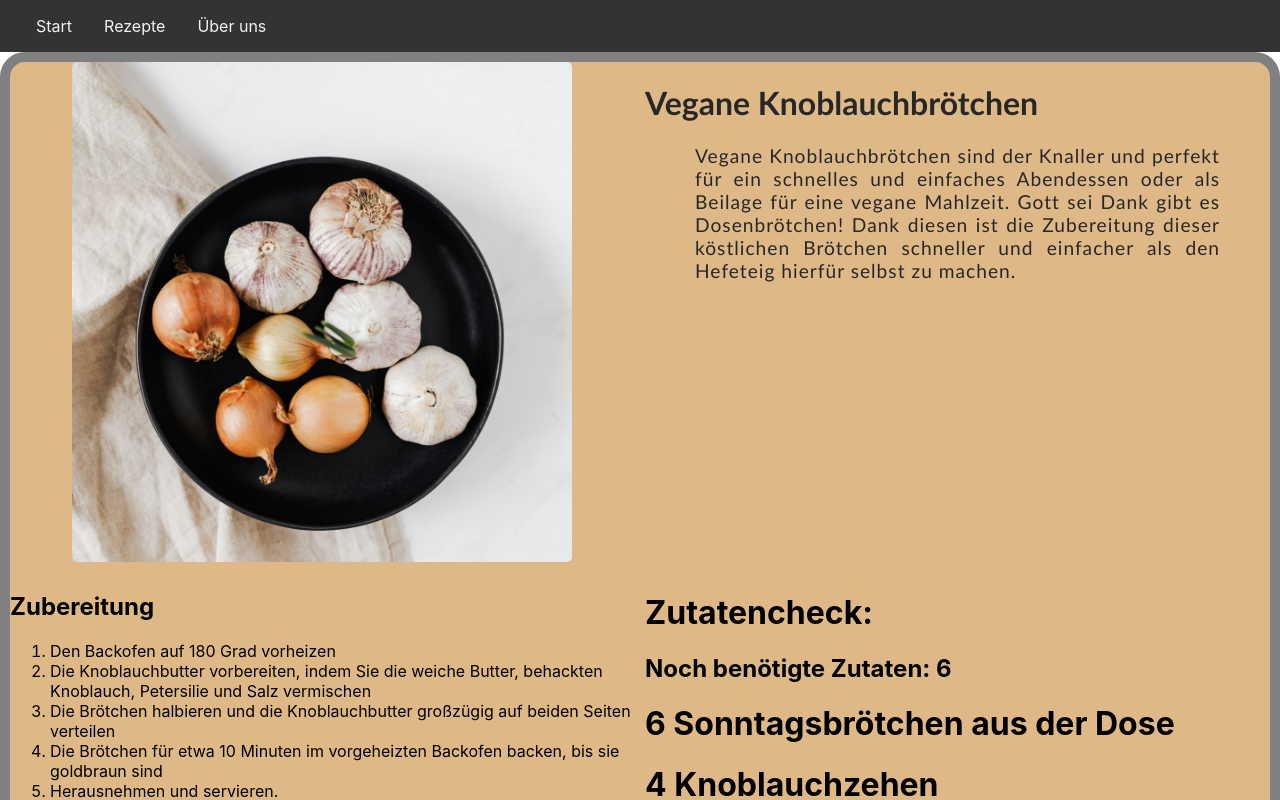
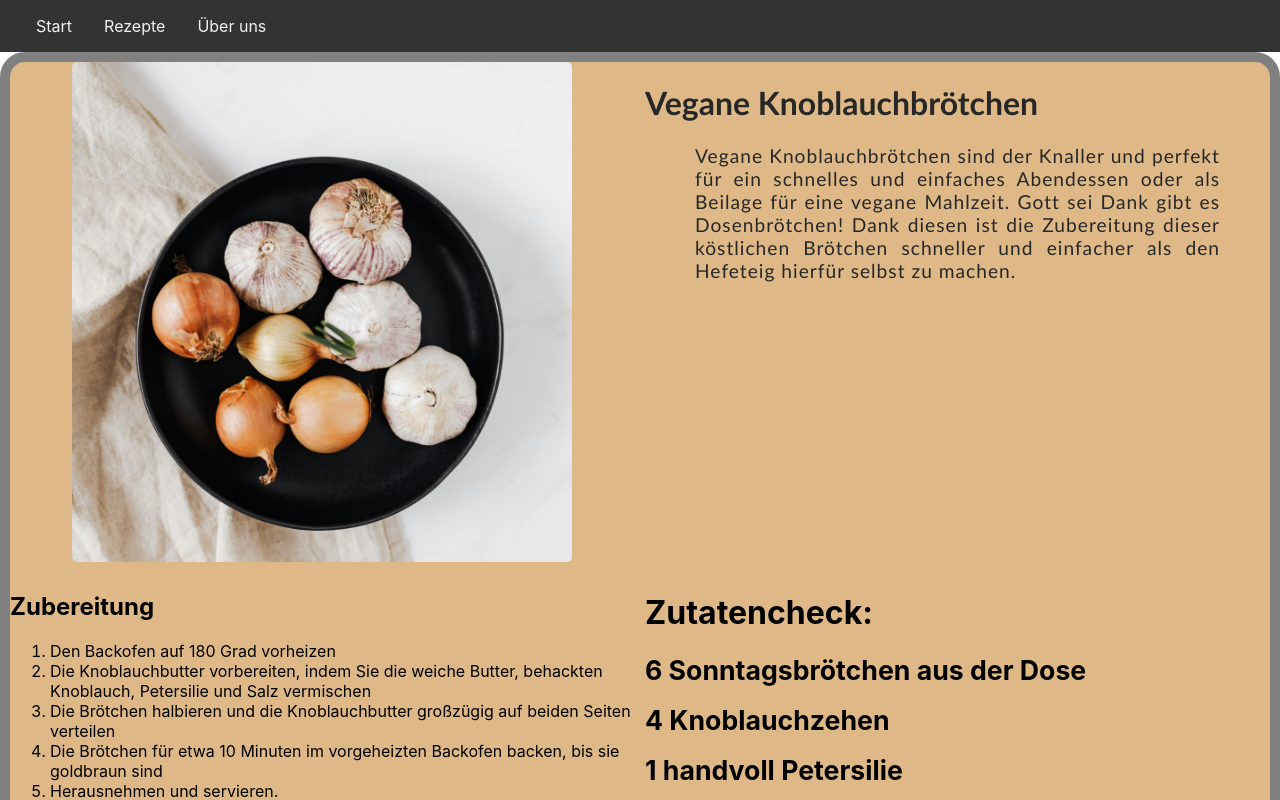
Before and after one commit to Lassejb/react-foodblog, a React (Create React App) app: page /recipes/single_post/0 in a window 1280 px wide. Shown: the top 800 px of the page. Built offline with nearby package versions, Linux system fonts and the light colour scheme.

Commit message:
Zutatenliste

```diff
--- a/src/components/Zutatenliste/Zutaten.js
+++ b/src/components/Zutatenliste/Zutaten.js
@@ -1,38 +1,25 @@
 
 
-import React/*, { useState, useEffect }*/ from 'react';
+import React, { useState /*useEffect*/ } from 'react';
 import '../../assets/text.json'
 
-const Zutaten = ({ description, done }) => {
+const Zutaten = ({ description, done, durchstreichen }) => {
 
-  /*const [zutat, setZutaten] = useState([]);
+  const [isDone, setIsDone] = useState(done);
 
-   useEffect(() => {
-      setZutaten(zutat);
-    }, []);*/
+  const toggleDone = () => {
+    setIsDone(!isDone);
+  };
 
-    const changeZutat = () => {
-
-      <div
-        className={done
-          ? "flex justify-between items-center p-2 bg-green-500"
-          : "flex justify-between items-center p-2 bg-red-500"
-        }
-      ></div>
-    };
-    console.log(description)
-    console.log(done)
 
   return (
 
     <div>
       <div
-        className={done
-          ? "flex justify-between items-center p-2 bg-green-500"
-          : "flex justify-between items-center p-2 bg-red-500"
-        }
+          onClick={toggleDone}
+          style={{ cursor: "pointer" }}
       >
-        <h1 className = "text-lg cursor-pointer" onClick={changeZutat}>
+        <h1 className="text-lg cursor-pointer" onClick={durchstreichen}>
           {description}
         </h1>
       </div>
--- a/src/components/Zutatenliste/Zutatenliste.js
+++ b/src/components/Zutatenliste/Zutatenliste.js
@@ -1,4 +1,4 @@
-import React, { useState, useEffect, useCallback } from 'react';
+import React from 'react';
 import Zutaten from './Zutaten';
 import jsonData from '../../assets/text.json';
 
@@ -7,43 +7,33 @@ const Zutatenliste = ({ value }) => {
   const Zutaten2 = jsonData[value].Zutaten;
 
 
-  const [zutaten, setZutaten] = useState([]);
+  const durchstreichen = (event) => {
+    const element = event.target;
+    if (element.style.textDecoration === "line-through") {
+      element.style.textDecoration = "none";
+    } else {
+      element.style.textDecoration = "line-through";
+    }
+  };
 
-  const countOpen = useCallback(() => {
-    return zutaten.filter(item => !item.done).length;
-  }, [zutaten]);
-
-  useEffect(() => {
-    const fetchZutaten = async () => {
-      try {
-        //const zutatenData = await fetch(htmlData);
-        //const zutatenJson = await zutatenData.json();
-        setZutaten(Zutaten2);
-      } catch (error) {
-        console.error('Fehler beim Laden der Zutaten:', error);
-      }
-    };
-
-    fetchZutaten();
-  }, []);
-
-  console.log('Zutaten:', zutaten);
+  console.log('Zutaten:', Zutaten2);
 
   return (
-    <div className ="shadow-sm hover:shadow-lg">
-      <div className = "text-center bg-orange-300 text-3xl py-4 font-semibold">
+    <div>
+      <div>
         <h1>Zutatencheck:</h1>
-        <h2>Noch benötigte Zutaten: {countOpen()}</h2>
       </div>
+      <small>
       {Zutaten2.map((item, index) => {
         return (
           <Zutaten
             key={index}
             description={item.name}
-            done={item.done}
+            durchstreichen={durchstreichen}
           />
         )
       })}
+      </small>
     </div>
   );
 };
```
